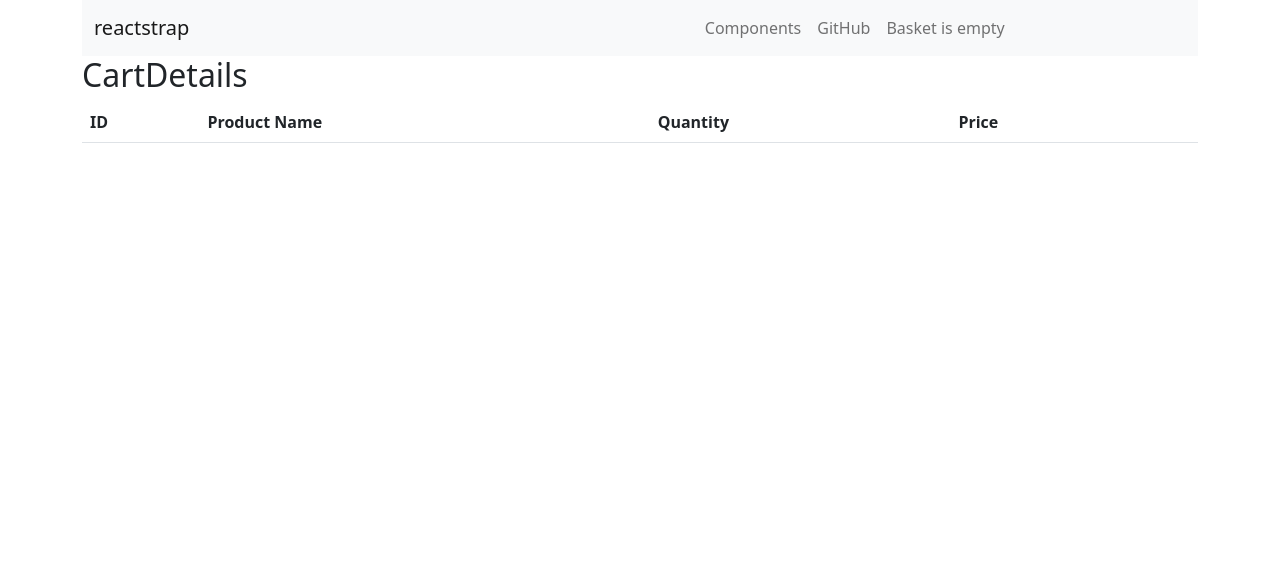
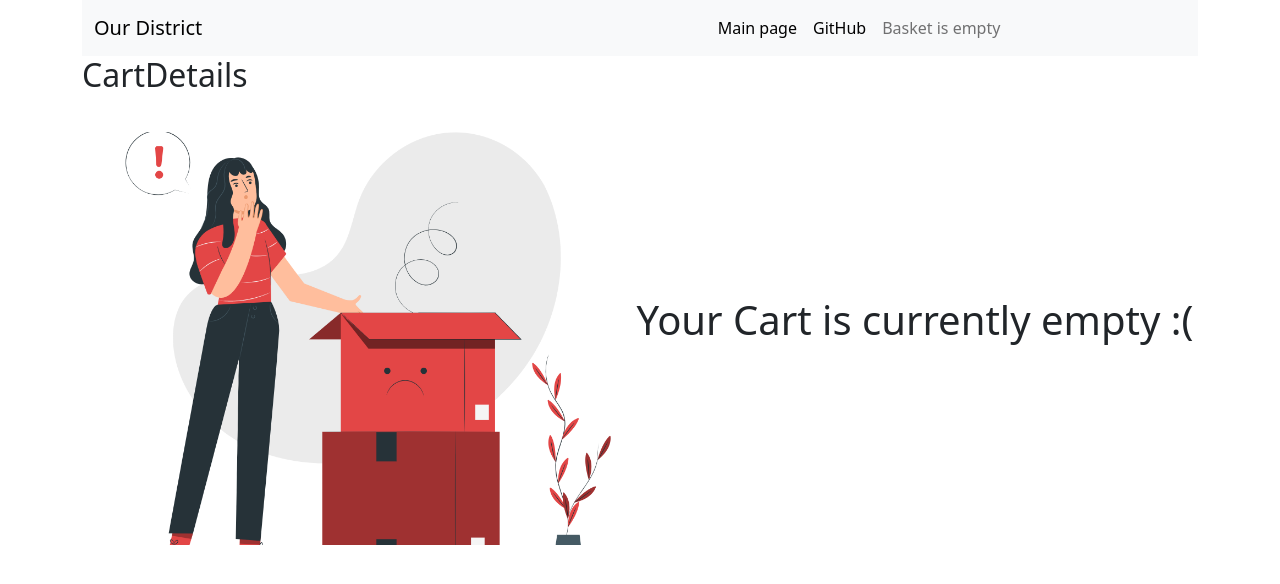
Before and after one commit to osmanbeshirov/redux_project, a React (Create React App) app: page /cart in a window 1280 px wide. Shown: the top 584 px of the page. Built offline with nearby package versions, Linux system fonts and the light colour scheme.

Commit message:
full project is successfully worked

```diff
--- a/src/component/cart/CartDetails.js
+++ b/src/component/cart/CartDetails.js
@@ -4,14 +4,14 @@ import { Badge, Table, Button } from 'reactstrap'
 import { useSelector, useDispatch } from 'react-redux'
 import { deleteFromCart } from '../../redux/actions/cartActions'
 
+import cartIsEmpty from '../../photos/cart_empty.png'
+
 export default function CartDetails() {
     const dispatch = useDispatch()
     const productsInCart = useSelector(state => state.cart)
 
-    return (
-        <div>
-            <h2>CartDetails</h2>
-
+    const renderDetails = () => {
+        return (
             <Table
                 hover
                 responsive
@@ -52,6 +52,23 @@ export default function CartDetails() {
 
                 </tbody>
             </Table>
+        )
+    }
+
+   const renderCartIsEmpty = () => {
+    return(
+        <div style={{display: 'flex', justifyContent:'center', alignItems:'center'}}>
+            <img  style={{width: "550px", marginTop:'30px'}} src={cartIsEmpty}></img>
+            <h1>Your Cart is currently empty :(</h1>
+        </div>
+    )
+   }
+
+    return (
+        <div>
+            <h2>CartDetails</h2>
+
+            {productsInCart.length > 0? renderDetails(): renderCartIsEmpty()}
         </div>
     )
 }
--- a/src/component/navi/Navi.js
+++ b/src/component/navi/Navi.js
@@ -5,6 +5,8 @@ import {
     NavItem, NavLink
 } from 'reactstrap'
 import CartSummary from '../cart/CartSummary';
+
+import { Link } from 'react-router-dom'
 
 export default function Navi() {
 
@@ -17,8 +19,8 @@ export default function Navi() {
                     expand="md"
                     light
                 >
-                    <NavbarBrand href="/">
-                        reactstrap
+                    <NavbarBrand href="/" >
+                        <Link style={{ textDecoration: 'none', color: 'black' }} to='/' >Our District</Link>
                     </NavbarBrand>
                     <NavbarToggler onClick={function noRefCheck() { }} />
                     <Collapse navbar style={{ marginLeft: '45%' }}>
@@ -28,17 +30,18 @@ export default function Navi() {
                         >
 
                             <NavItem>
-                                <NavLink href="/components/">
-                                    Components
+                                <NavLink>
+                                    <Link style={{ textDecoration: 'none', color: 'black' }} to={'product'}>Main page</Link>
+
                                 </NavLink>
                             </NavItem>
                             <NavItem>
-                                <NavLink href="https://github.com/reactstrap/reactstrap">
+                                <NavLink style={{ textDecoration: 'none', color:'black' }} href="https://github.com/osmanbeshirov/redux_project">
                                     GitHub
                                 </NavLink>
                             </NavItem>
 
-                            <CartSummary/>
+                            <CartSummary />
 
                         </Nav>
                     </Collapse>
```
Also changed, not shown: src/photos/cart_empty.png (added).
